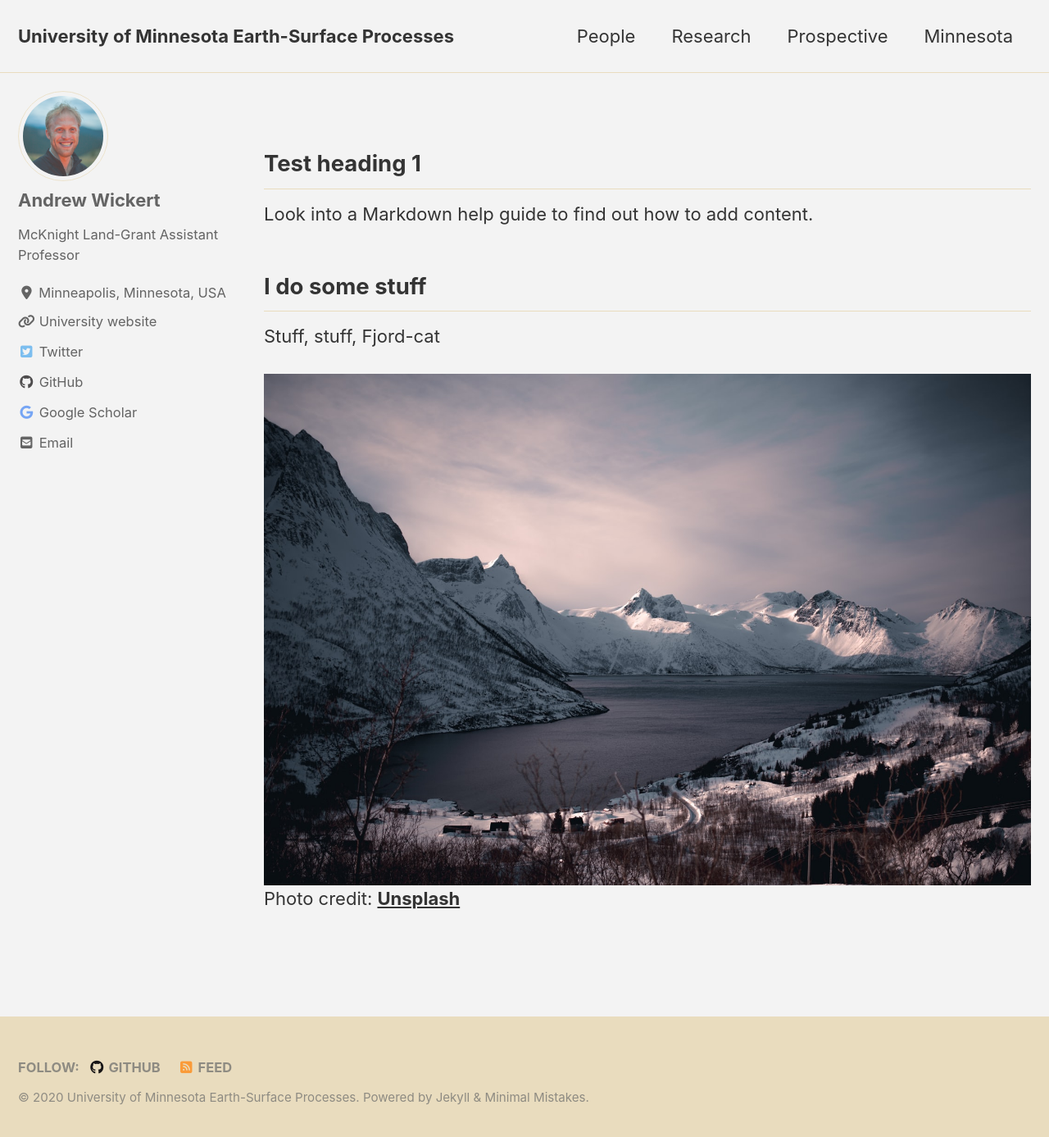
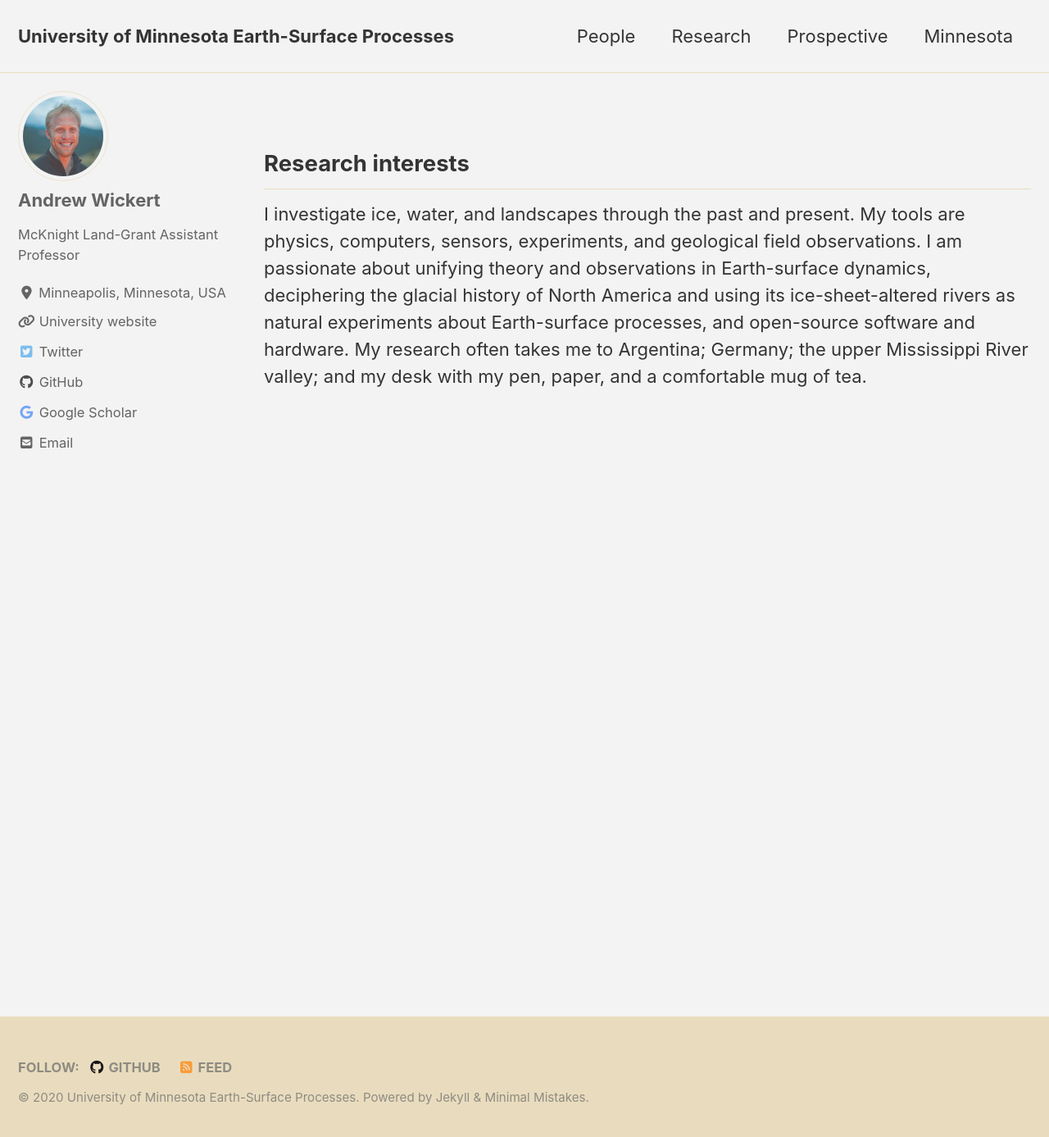
Before and after one commit to MNiMORPH/MNiMORPH.github.io, a Jekyll site: the page built from _pages/personal/awickert.md, in a window 1280 px wide and 1395 px high. Shown: the top 1387 px of the window at 82% size. Built offline with Jekyll 4.4.1, drawn with Linux system fonts in a browser that asks for light colours; cached includes are drawn as plain includes; nearby versions of some CDN libraries.

Commit message:
Updated personal webpage

```diff
--- a/_pages/personal/awickert.md
+++ b/_pages/personal/awickert.md
@@ -16,13 +16,6 @@ classes: wide
 #  image_description: "A description of the image"
 ---
 
-## Test heading 1
+## Research interests
 
-Look into a Markdown help guide to find out how to add content.
-
-## I do some stuff
-
-Stuff, stuff, Fjord-cat
-
-![Image!](/assets/images/photo-1590379492966-e076d8f84c2d.jpeg)
-Photo credit: [**Unsplash**](https://unsplash.com)
+I investigate ice, water, and landscapes through the past and present. My tools are physics, computers, sensors, experiments, and geological field observations. I am passionate about unifying theory and observations in Earth-surface dynamics, deciphering the glacial history of North America and using its ice-sheet-altered rivers as natural experiments about Earth-surface processes, and open-source software and hardware. My research often takes me to Argentina; Germany; the upper Mississippi River valley; and my desk with my pen, paper, and a comfortable mug of tea.
```
